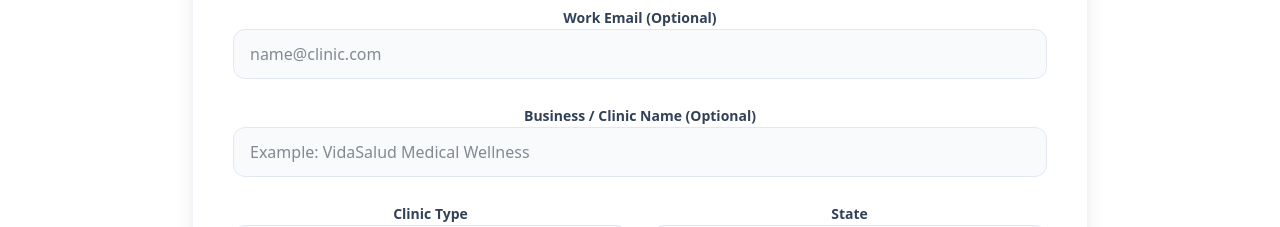
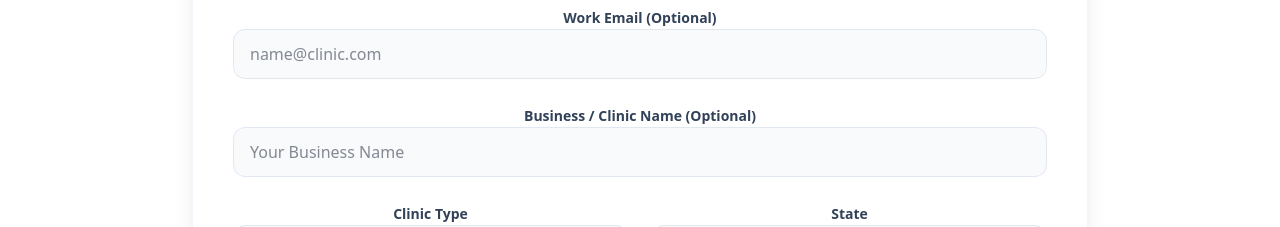
Before and after one commit to jrjr5/policyflow-ai, a Next.js app: page /medspa-sop-generator in a window 1280 px wide. Shown: the part 3040-3267 px from the top of the page. Built offline with nearby package versions, Linux system fonts and the light colour scheme.

Commit message:
UI: Update business name placeholder in generator form

```diff
--- a/src/components/PolicyGenerator.tsx
+++ b/src/components/PolicyGenerator.tsx
@@ -167,7 +167,7 @@ export default function PolicyGenerator() {
           <div className="space-y-2">
             <label className="text-sm font-semibold text-slate-700">Business / Clinic Name (Optional)</label>
             <input
-              placeholder="Example: VidaSalud Medical Wellness"
+              placeholder="Your Business Name"
               className="w-full bg-slate-50 border border-slate-200 rounded-xl px-4 py-3"
               value={formData.businessName}
               onChange={(e) => setFormData({...formData, businessName: e.target.value})}
```
